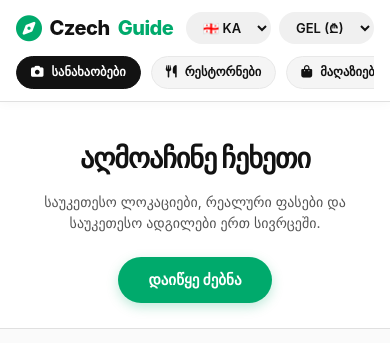
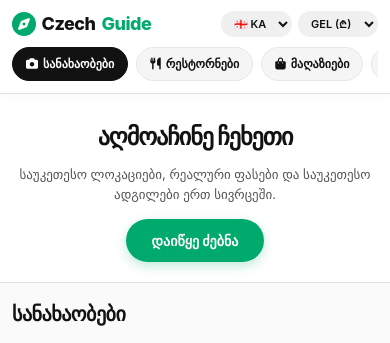
Before and after one commit to giorgikukulava12345-bit/giorgikukulavatravel, a Flask app: page / in a window 390 px wide. Shown: the top 343 px of the page. Run offline with Flask 3, Linux system fonts and the light colour scheme; data that the repository does not hold is empty.

Commit message:
Update index.html

```diff
--- a/templates/index.html
+++ b/templates/index.html
@@ -39,7 +39,7 @@
         /* Header / Navigation */
         header {
             background-color: #ffffff;
-            padding: 14px 6%;
+            padding: 12px 5%;
             position: sticky;
             top: 0;
             z-index: 100;
@@ -51,23 +51,23 @@
             display: flex;
             justify-content: space-between;
             align-items: center;
-            margin-bottom: 12px;
+            margin-bottom: 10px;
         }
 
         .logo {
-            font-size: 24px;
+            font-size: 22px;
             font-weight: 800;
             color: var(--dark);
             text-decoration: none;
             display: flex;
             align-items: center;
-            gap: 8px;
+            gap: 6px;
             letter-spacing: -0.5px;
         }
 
         .logo i {
             color: var(--primary);
-            font-size: 26px;
+            font-size: 24px;
         }
 
         .logo span {
@@ -77,17 +77,17 @@
         .controls-group {
             display: flex;
             align-items: center;
-            gap: 8px;
+            gap: 6px;
         }
 
         .select-styled {
             background-color: #f0f0f0;
             color: var(--dark);
             border: 1px solid transparent;
-            padding: 6px 12px;
+            padding: 5px 10px;
             border-radius: var(--radius-pill);
             font-weight: 600;
-            font-size: 13px;
+            font-size: 12px;
             outline: none;
             cursor: pointer;
             transition: all 0.2s ease;
@@ -97,39 +97,46 @@
             background-color: #e5e5e5;
         }
 
-        /* Nav Category Tabs */
+        /* Nav Category Tabs - Horizontal Scroll Mobile Optimization */
         nav {
             width: 100%;
             overflow-x: auto;
             white-space: nowrap;
-            scrollbar-width: none;
+            scrollbar-width: none; /* Firefox-ისთვის */
+            -webkit-overflow-scrolling: touch; /* iOS-ზე გლუვი სქროლისთვის */
+            padding-bottom: 2px;
         }
 
         nav::-webkit-scrollbar {
-            display: none;
+            display: none; /* Chrome/Safari-სთვის */
         }
 
         nav ul {
-            display: flex;
+            display: inline-flex; /* მობილურზე რომ არ შეიკუმშოს */
             justify-content: center;
             list-style: none;
-            gap: 10px;
-            width: 100%;
+            gap: 8px;
+            min-width: 100%;
+        }
+
+        nav ul li {
+            flex-shrink: 0; /* ღილაკები რომ არ დაპატარავდეს მობილურზე */
         }
 
         nav ul li a {
             text-decoration: none;
             color: var(--dark);
             font-weight: 600;
-            font-size: 14px;
-            padding: 8px 18px;
+            font-size: 13.5px;
+            padding: 8px 16px;
             border-radius: var(--radius-pill);
             transition: all 0.2s ease;
             display: flex;
             align-items: center;
-            gap: 8px;
+            gap: 6px;
             background-color: #f5f5f5;
             border: 1px solid #e8e8e8;
+            white-space: nowrap;
         }
 
         nav ul li a:hover {
@@ -149,7 +156,7 @@
         /* Hero Section */
         .hero {
             background: #ffffff;
-            padding: 50px 20px 40px 20px;
+            padding: 40px 16px 30px 16px;
             text-align: center;
             border-bottom: 1px solid var(--border-color);
         }
@@ -160,17 +167,17 @@
         }
 
         .hero-content h1 {
-            font-size: 42px;
+            font-size: 36px;
             font-weight: 800;
             color: var(--dark);
-            margin-bottom: 12px;
+            margin-bottom: 10px;
             letter-spacing: -1px;
         }
 
         .hero-content p {
-            font-size: 16px;
+            font-size: 15px;
             color: var(--gray-text);
-            margin-bottom: 24px;
+            margin-bottom: 20px;
         }
 
         .btn {
@@ -179,11 +186,11 @@
             justify-content: center;
             background-color: var(--primary);
             color: white;
-            padding: 12px 30px;
+            padding: 11px 26px;
             text-decoration: none;
             border-radius: var(--radius-pill);
             font-weight: 700;
-            font-size: 15px;
+            font-size: 14px;
             transition: all 0.2s ease;
             box-shadow: 0 4px 12px rgba(0, 170, 108, 0.25);
         }
@@ -197,13 +204,13 @@
         .container {
             max-width: 1240px;
             margin: 0 auto;
-            padding: 40px 20px;
+            padding: 30px 16px;
         }
 
         .section-title {
             text-align: left;
-            margin-bottom: 30px;
-            font-size: 28px;
+            margin-bottom: 24px;
+            font-size: 24px;
             font-weight: 800;
             color: var(--dark);
             letter-spacing: -0.5px;
@@ -412,18 +419,33 @@
             top: -2px;
         }
 
-        /* 📱 Mobile Responsive */
-        @media (max-width: 768px) {
-            header { padding: 12px 16px; }
-            .logo { font-size: 20px; }
-            .hero { padding: 35px 16px 25px 16px; }
-            .hero-content h1 { font-size: 28px; }
-            .hero-content p { font-size: 14px; }
-            nav ul { justify-content: flex-start; }
-            nav ul li a { padding: 6px 14px; font-size: 12.5px; }
-            .container { padding: 20px 14px; }
-            .section-title { font-size: 22px; margin-bottom: 20px; }
+        /* 📱 Mobile Responsive Specific Adjustments */
+        @media (max-width: 600px) {
+            header { padding: 10px 12px; }
+            .logo { font-size: 18px; }
+            .select-styled { padding: 4px 8px; font-size: 11px; }
+
+            nav ul {
+                justify-content: flex-start; /* მობილურზე მარცხნიდან დაიწყოს */
+                padding-right: 16px; /* მარჯვენა მხარეს დამატებითი სივრცე სქროლისთვის */
+            }
+
+            nav ul li a {
+                padding: 7px 13px;
+                font-size: 12px;
+                gap: 5px;
+            }
+
+            .hero { padding: 25px 12px 20px 12px; }
+            .hero-content h1 { font-size: 24px; }
+            .hero-content p { font-size: 13px; margin-bottom: 15px; }
+
+            .container { padding: 16px 12px; }
+            .section-title { font-size: 20px; margin-bottom: 16px; }
+
+            .cards-grid { grid-template-columns: 1fr; } /* მობილურზე 1 სვეტად */
             .day-grid { grid-template-columns: 1fr; }
+            .itinerary-container { padding: 14px; }
         }
     </style>
 </head>
```
Also changed, not shown: other parts of templates/index.html (+27 -27 lines).
